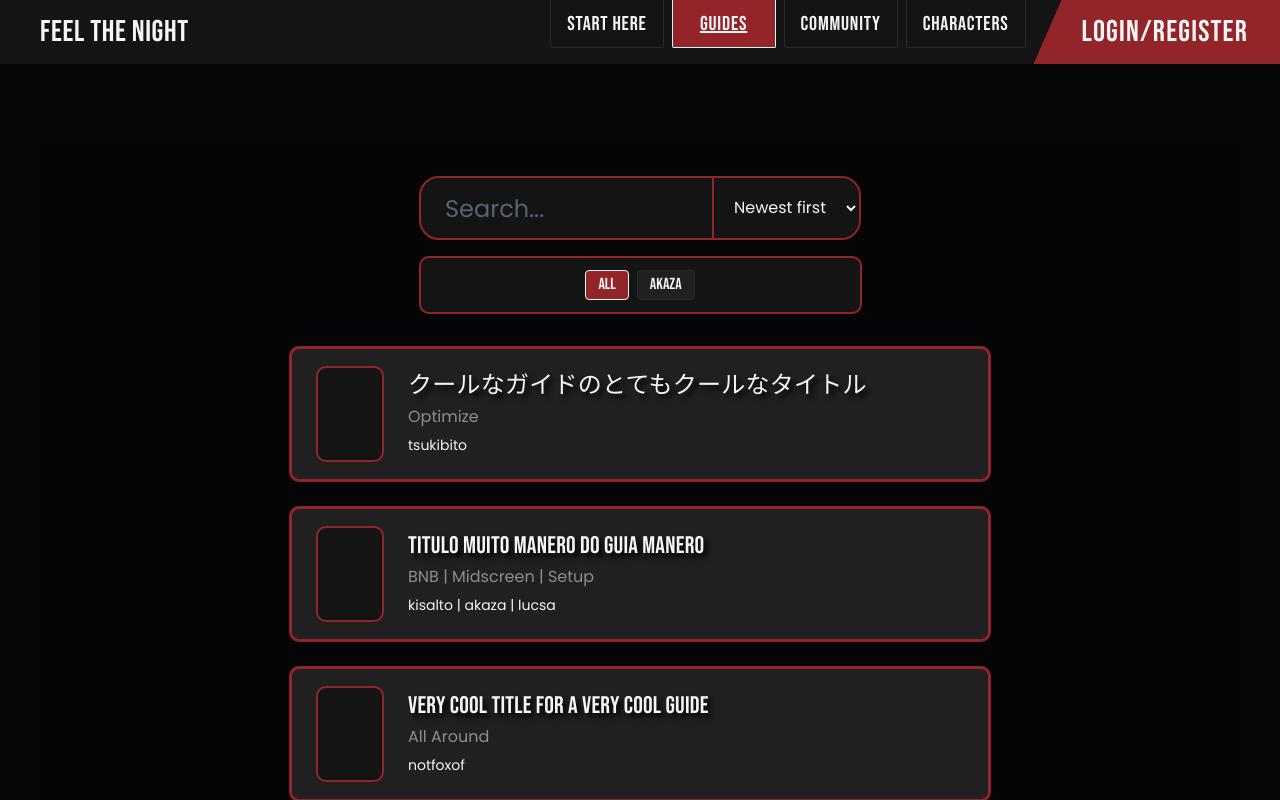
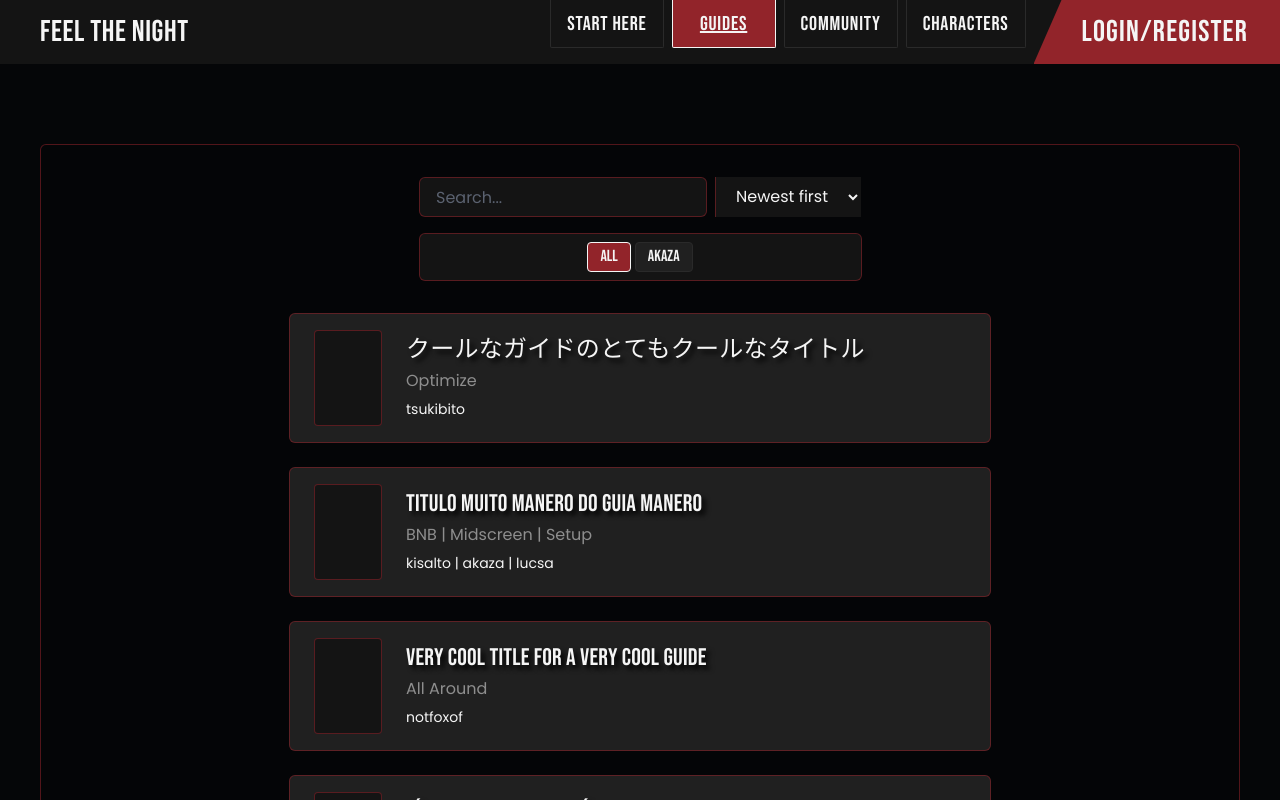
Before and after one commit to Feel-The-Night/Feel-The-Night-Frontend, a React (Vite) app: page /guides in a window 1280 px wide. Shown: the top 800 px of the page. Built offline with nearby package versions, Linux system fonts and the light colour scheme.

Commit message:
feat: redesign guides

```diff
--- a/src/pages/Guides/GuideCard.module.css
+++ b/src/pages/Guides/GuideCard.module.css
@@ -4,24 +4,25 @@
   display: flex;
   align-items: center;
   gap: var(--space-6);
-  min-height: 136px;
+  min-height: 112px;
   padding: var(--space-4) var(--space-6);
-  border: var(--border-width-md) solid var(--color-accent);
-  border-radius: var(--radius-md);
+  border: 1px solid var(--color-border-accent);
+  border-radius: var(--radius-card);
   background-color: var(--color-surface);
   transition: background-color var(--transition-fast);
 }
 
 .card:hover {
   background-color: var(--color-surface-hover);
+  border-color: var(--color-accent-highlight);
 }
 
 .thumbnail {
   flex: 0 0 auto;
   width: 68px;
   height: 96px;
-  border: var(--border-width-sm) solid var(--color-accent);
-  border-radius: var(--radius-md);
+  border: 1px solid var(--color-border-accent);
+  border-radius: 4px;
   background-color: var(--color-bg-elevated);
   overflow: hidden;
 }
--- a/src/pages/Guides/Guides.module.css
+++ b/src/pages/Guides/Guides.module.css
@@ -14,7 +14,8 @@
   width: 100%;
   max-width: 1312px;
   padding: var(--space-8) var(--space-6);
-  border-radius: var(--radius-md);
+  border: 1px solid var(--color-border-accent);
+  border-radius: var(--radius-card);
   background-color: var(--color-overlay);
 }
 
@@ -27,28 +28,25 @@
   max-width: 562px;
 }
 
-/* Search field and sort control share one pill - Figma node 142:167 (442x64) */
+/* Search field and sort control sit side by side - Figma node 142:167 */
 .searchRow {
   display: flex;
-  align-items: center;
+  align-items: stretch;
+  gap: var(--space-2);
   width: 100%;
   max-width: 442px;
-  height: 64px;
-  border: var(--border-width-sm) solid var(--color-accent);
-  border-radius: var(--radius-lg);
-  background-color: var(--color-bg-elevated);
-  overflow: hidden;
+  height: 40px;
 }
 
 .search {
   flex: 1;
   min-width: 0;
-  height: 100%;
-  padding-inline: var(--space-6);
-  border: none;
-  background: transparent;
+  padding-inline: var(--space-4);
+  border: 1px solid var(--color-border-accent);
+  border-radius: var(--radius-card);
+  background-color: var(--color-bg-elevated);
   font-family: var(--font-body);
-  font-size: var(--font-size-title-sm);
+  font-size: var(--font-size-body);
   color: var(--color-text);
 }
 
@@ -60,7 +58,7 @@
   height: 100%;
   padding-inline: var(--space-4);
   border: none;
-  border-left: var(--border-width-sm) solid var(--color-accent);
+  border-left: 1px solid var(--color-border-accent);
   background-color: var(--color-bg-elevated);
   font-family: var(--font-body);
   font-size: var(--font-size-body);
@@ -79,14 +77,14 @@
 .filters {
   display: flex;
   flex-wrap: wrap;
-  gap: var(--space-2);
+  gap: 4px;
   justify-content: center;
   width: 100%;
   max-width: 443px;
   margin: 0;
-  padding: var(--space-3);
-  border: var(--border-width-sm) solid var(--color-accent);
-  border-radius: var(--radius-md);
+  padding: var(--space-2);
+  border: 1px solid var(--color-border-accent);
+  border-radius: var(--radius-card);
   background-color: var(--color-bg-elevated);
 }
 
@@ -95,7 +93,7 @@
   height: 30px;
   padding-inline: var(--space-3);
   border: 1px solid var(--color-border);
-  border-radius: var(--radius-sm);
+  border-radius: 4px;
   background-color: var(--color-surface);
   font-family: var(--font-display);
   font-size: var(--font-size-body);
@@ -143,8 +141,8 @@
   width: 100%;
   max-width: 702px;
   padding: var(--space-12) var(--space-6);
-  border: var(--border-width-md) dashed var(--color-accent);
-  border-radius: var(--radius-md);
+  border: 1px dashed var(--color-border-accent);
+  border-radius: var(--radius-card);
   text-align: center;
 }
 
```
